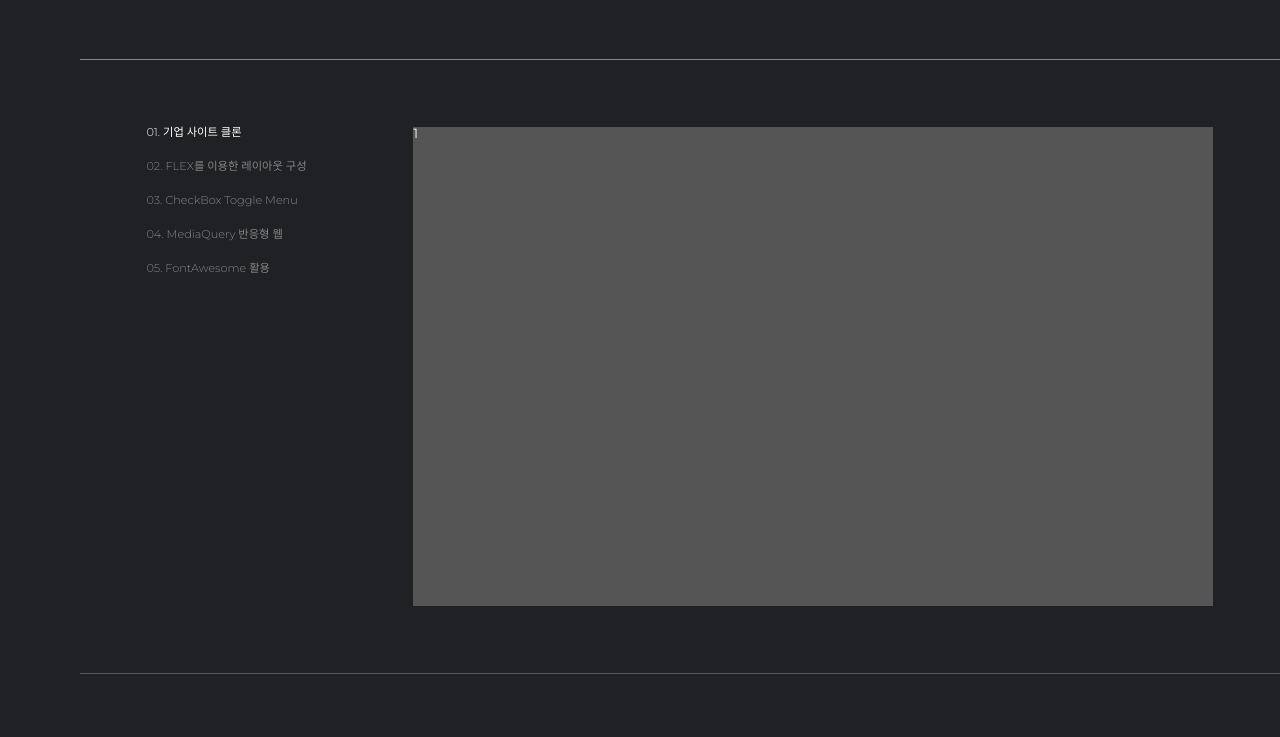
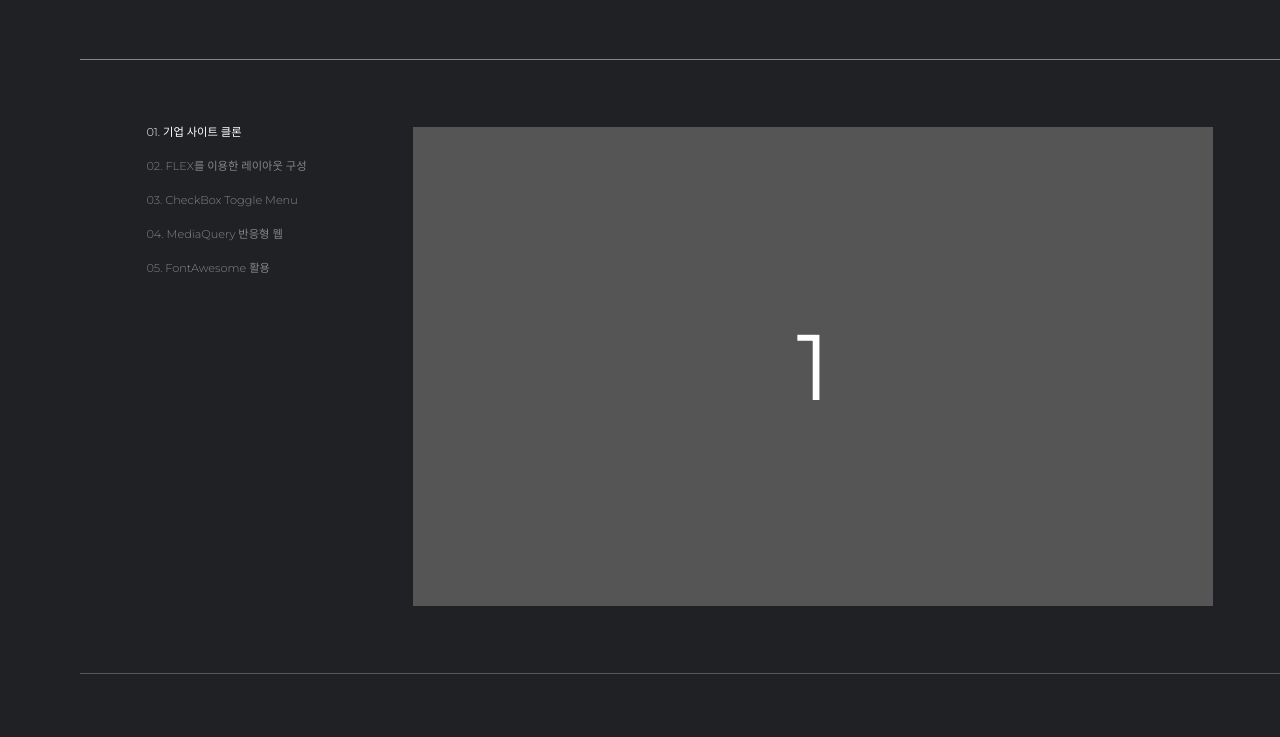
Before and after one commit to hyeongkyuPark/webPortfolio, a plain HTML site: page index.html in a window 1280 px wide. Shown: the part 1920-2657 px from the top of the page. Drawn offline with Linux system fonts and the light colour scheme.

Commit message:
contentNav.js 확인용 UI 구현

```diff
--- a/css/style.css
+++ b/css/style.css
@@ -355,7 +355,10 @@ body {
     background: #555;
 }
 .project-aricle .content-area .content-item.active {
-    display: block;
+    display: flex;
+    justify-content: center;
+    align-items: center;
+    font-size: 7rem;
 }
 
 
--- a/js/contentNav.js
+++ b/js/contentNav.js
@@ -36,7 +36,6 @@
                 changeNavItem(navList, navList[i], index);
                 changeContentItem(project, i, index);
 
-                console.log('change~!!');
                 current[index] = i;
             });
         }
@@ -51,8 +50,6 @@
             // 객체 초기화
             current[i] = 0;
         }
-
-        console.log(current);
     }
 
     init();
```
